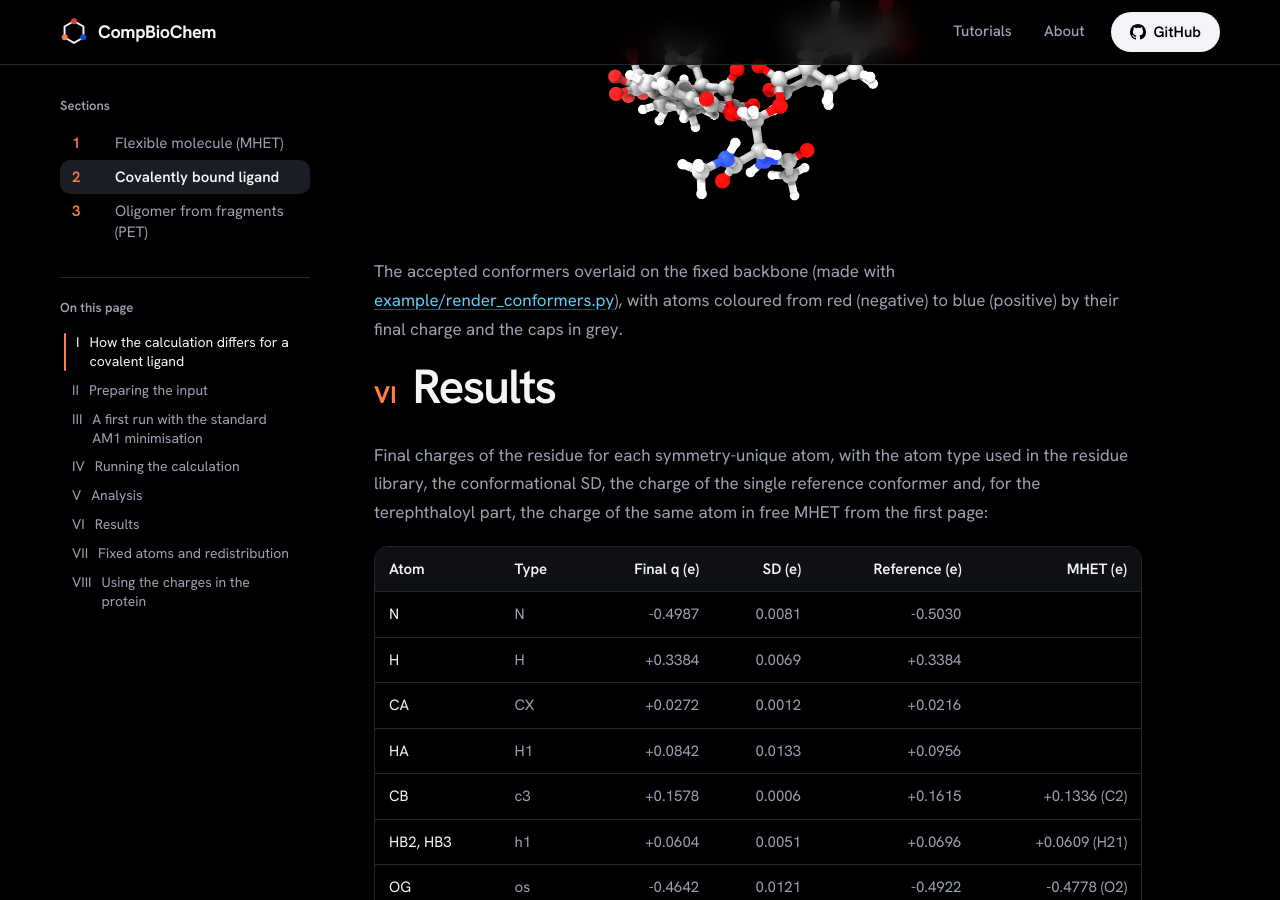
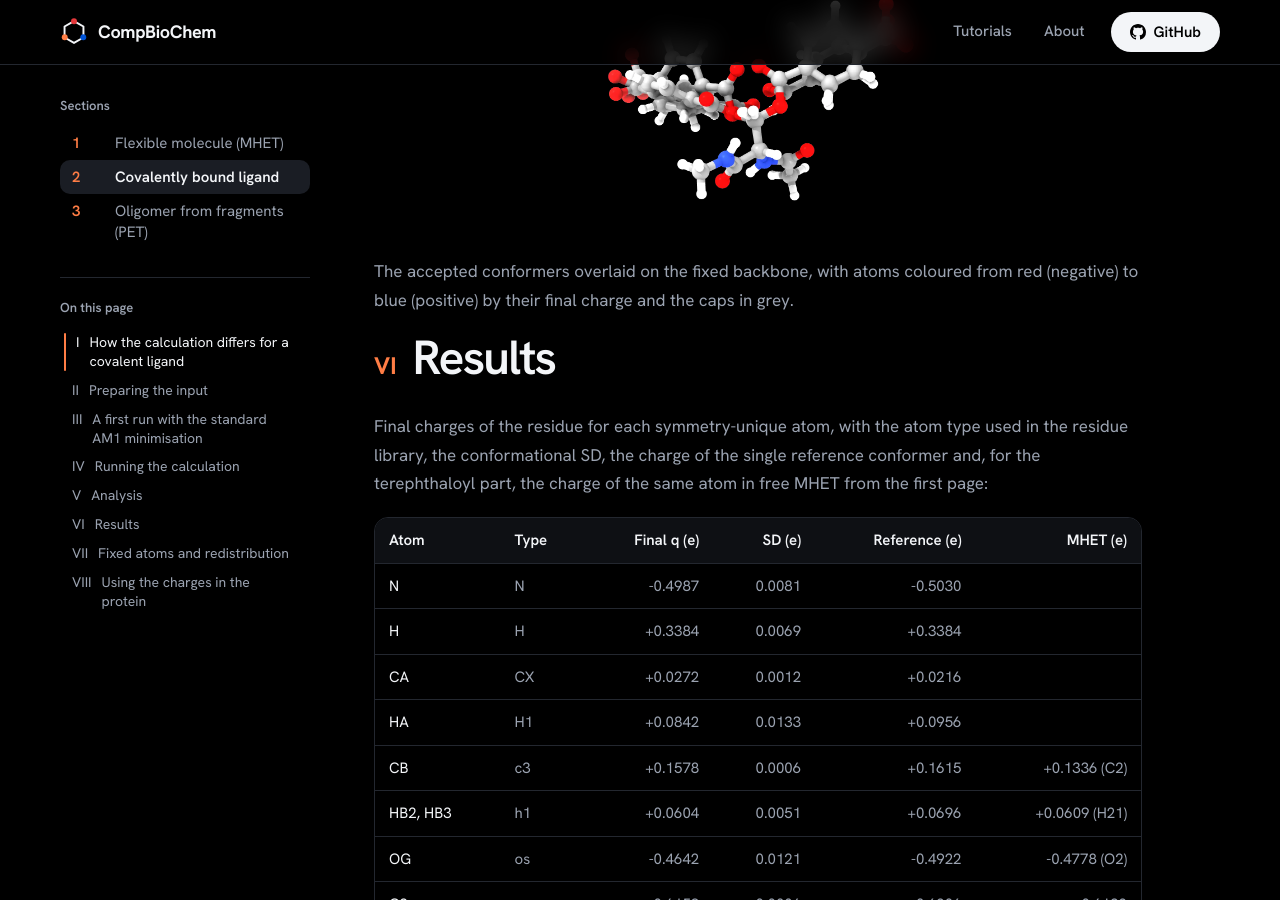
Before and after one commit to arvpinto/abcg2_charges_multi, a Jekyll site: the page built from covalent_ligand.md, in a window 1280 px wide and 900 px high, scrolled down 6577 px. Built offline with Jekyll 4.4.1, drawn with Linux system fonts in a browser that asks for light colours; our own code applies the rules of GitHub Pages for plain Markdown files.

Commit message:
Update covalent_ligand.md

```diff
--- a/covalent_ligand.md
+++ b/covalent_ligand.md
@@ -144,7 +144,7 @@ python3 abcg2_analysis.py SXM_abcg2 --labels SXM -o SXM_analysis
     <img src="assets/img/sxm_conformers.webp" alt="The accepted AM1 conformers of the acyl-serine overlaid on the fixed backbone, atoms coloured by their final charge and the caps in grey" width="560">
 </div>
 
-<p align="justify">The accepted conformers overlaid on the fixed backbone (made with <a href="example/render_conformers.py">example/render_conformers.py</a>), with atoms coloured from red (negative) to blue (positive) by their final charge and the caps in grey.</p>
+<p align="justify">The accepted conformers overlaid on the fixed backbone, with atoms coloured from red (negative) to blue (positive) by their final charge and the caps in grey.</p>
 
 <h2> <p align="center"> <b>VI - Results</b> </p></h2>
 
```
